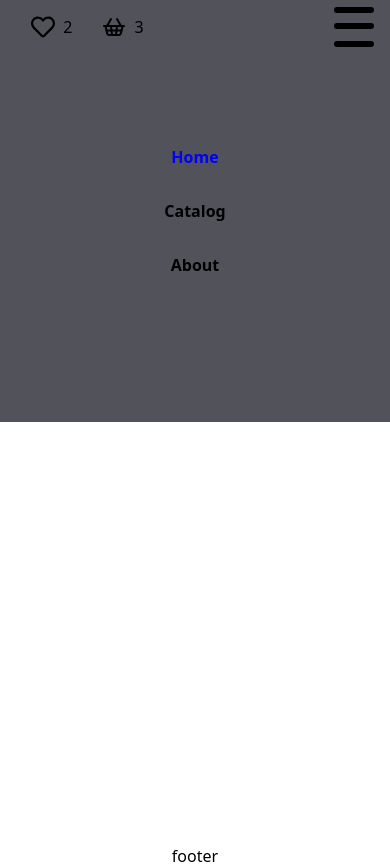
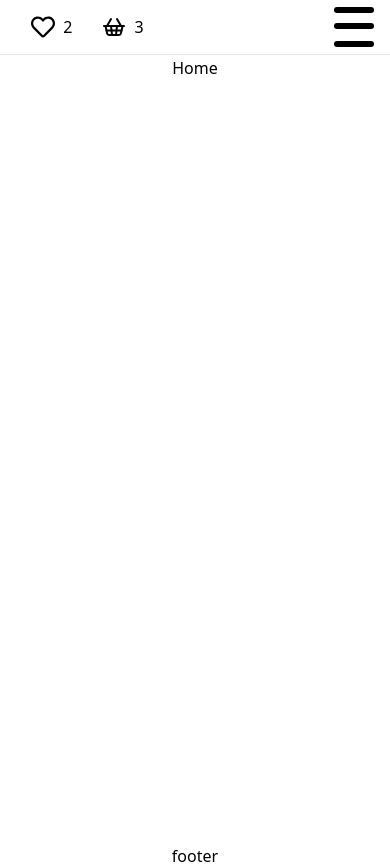
Before and after one commit to koleso8/Jewelry-Shop, a React (Vite) app: page / in a window 390 px wide. Built offline with nearby package versions, Linux system fonts and the light colour scheme.

Commit message:
add mobile menu

```diff
--- a/src/components/Header.jsx
+++ b/src/components/Header.jsx
@@ -10,12 +10,12 @@ const Header = () => {
   const [isOpen, setIsOpen] = useState(false);
 
   return (
-    <header className="bg-zinc-100 flex justify-center items-center  w-screen border-b-[1px] fixed z-10">
-      <section className=" flex  justify-between items-center w-11/12">
-        {isTablet && <Navigation />}
-        <UserMenu />
+    <header className="bg-white flex justify-center items-center  w-screen border-b-[1px] fixed z-10">
+      <section className=" flex  justify-between items-center w-11/12 z-10 ">
+        {isTablet && <Navigation setIsOpen={setIsOpen} />}
+        <UserMenu setIsOpen={setIsOpen} />
         {isMobile && <BurgerMenu isOpen={isOpen} setIsOpen={setIsOpen} />}
-        {isMobile && <MobileMenu isOpen={isOpen} />}
+        {isMobile && <MobileMenu isOpen={isOpen} setIsOpen={setIsOpen} />}
       </section>
     </header>
   );
--- a/src/components/MobileMenu.jsx
+++ b/src/components/MobileMenu.jsx
@@ -1,9 +1,14 @@
+import { NavLink } from 'react-router-dom';
 import Navigation from './Navigation';
 
-const MobileMenu = ({ isOpen }) => {
+const MobileMenu = ({ isOpen, setIsOpen }) => {
   return (
-    <div className="-z-10 bg-zinc-600  absolute w-screen h-[50vh] top-0 left-0 flex justify-center items-center flex-col">
-      <Navigation />
+    <div
+      className={`-z-10 bg-zinc-600  absolute w-screen h-[50vh] top-[55px] left-0 flex justify-center items-center flex-col  ${
+        isOpen ? 'translate-x-0' : 'translate-x-full'
+      } transition-all`}
+    >
+      <Navigation isOpen={isOpen} setIsOpen={setIsOpen} />
     </div>
   );
 };
--- a/src/components/Navigation.jsx
+++ b/src/components/Navigation.jsx
@@ -1,15 +1,23 @@
 import { NavLink } from 'react-router-dom';
 
-const Navigation = () => {
+const Navigation = ({ setIsOpen }) => {
   return (
     <nav className="flex flex-col justify-around items-center font-bold text-black md:flex-row ">
-      <NavLink className="p-[15px]" to="/">
+      <NavLink className="p-[15px]" to="/" onClick={() => setIsOpen(false)}>
         Home
       </NavLink>
-      <NavLink className="p-[15px]" to="/catalog">
+      <NavLink
+        className="p-[15px]"
+        to="/catalog"
+        onClick={() => setIsOpen(false)}
+      >
         Catalog
       </NavLink>
-      <NavLink className="p-[15px]" to="/about">
+      <NavLink
+        className="p-[15px]"
+        to="/about"
+        onClick={() => setIsOpen(false)}
+      >
         About
       </NavLink>
     </nav>
--- a/src/components/UserMenu.jsx
+++ b/src/components/UserMenu.jsx
@@ -5,20 +5,28 @@ import { NavLink } from 'react-router-dom';
 import { selectFavorites } from '../redux/favorite/selectors';
 import { selectBacketItems } from '../redux/basket/selectors';
 
-const UserMenu = () => {
+const UserMenu = ({ setIsOpen }) => {
   const favorites = useSelector(selectFavorites);
   const basketItems = useSelector(selectBacketItems);
 
   return (
     <div className="flex">
       <nav className="flex items-center">
-        <NavLink className="p-[15px] flex items-center " to="/favorites">
+        <NavLink
+          className="p-[15px] flex items-center "
+          to="/favorites"
+          onClick={() => setIsOpen(false)}
+        >
           <span className="flex gap-2">
             <FaRegHeart size="24px" />
             {favorites.length && <p>{favorites.length}</p>}
           </span>
         </NavLink>
-        <NavLink className="p-[15px] flex items-center " to="/basket">
+        <NavLink
+          className="p-[15px] flex items-center "
+          to="/basket"
+          onClick={() => setIsOpen(false)}
+        >
           <span className="flex gap-2">
             <LuShoppingBasket size="24px" />
             {basketItems.length && <p>{basketItems.length}</p>}
```
